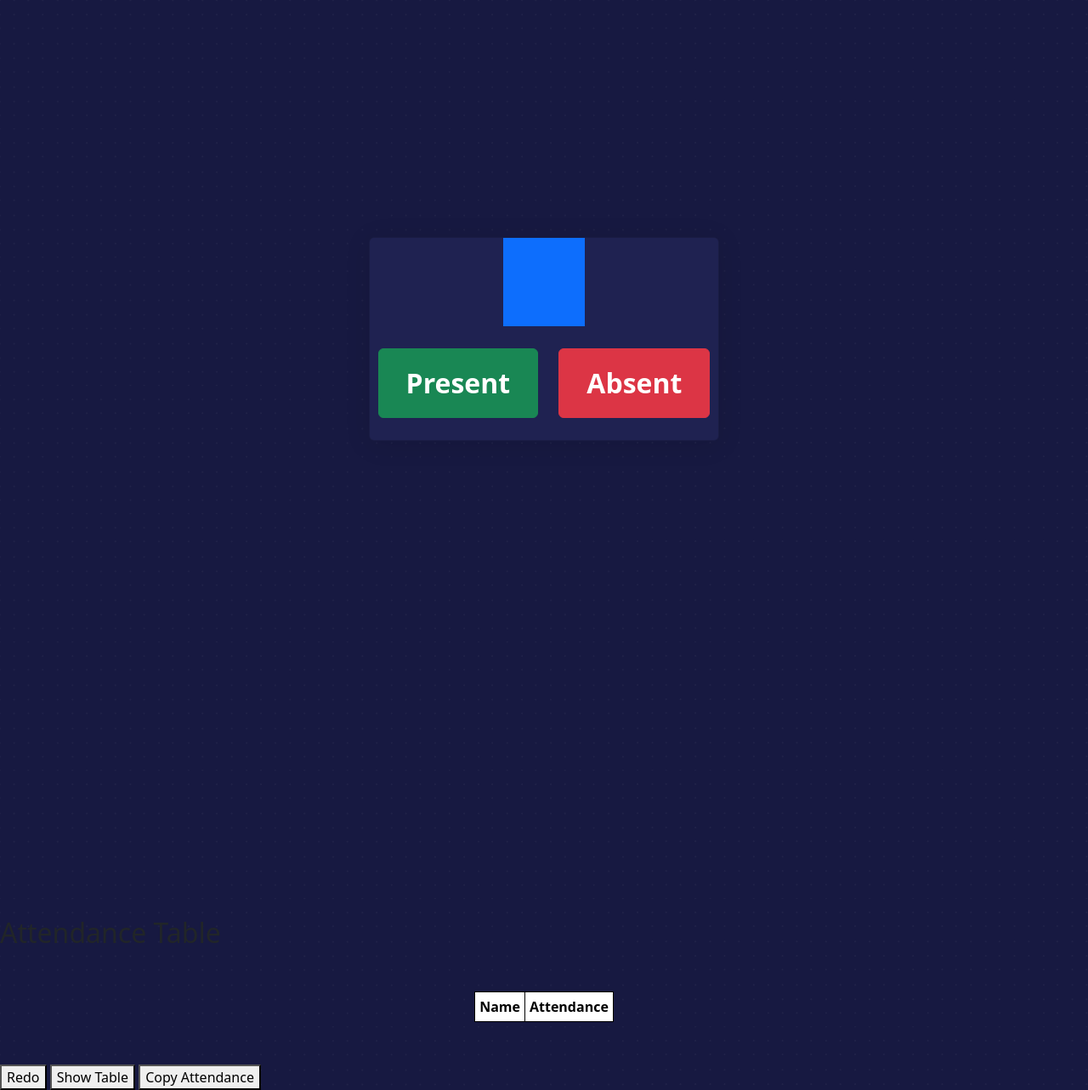
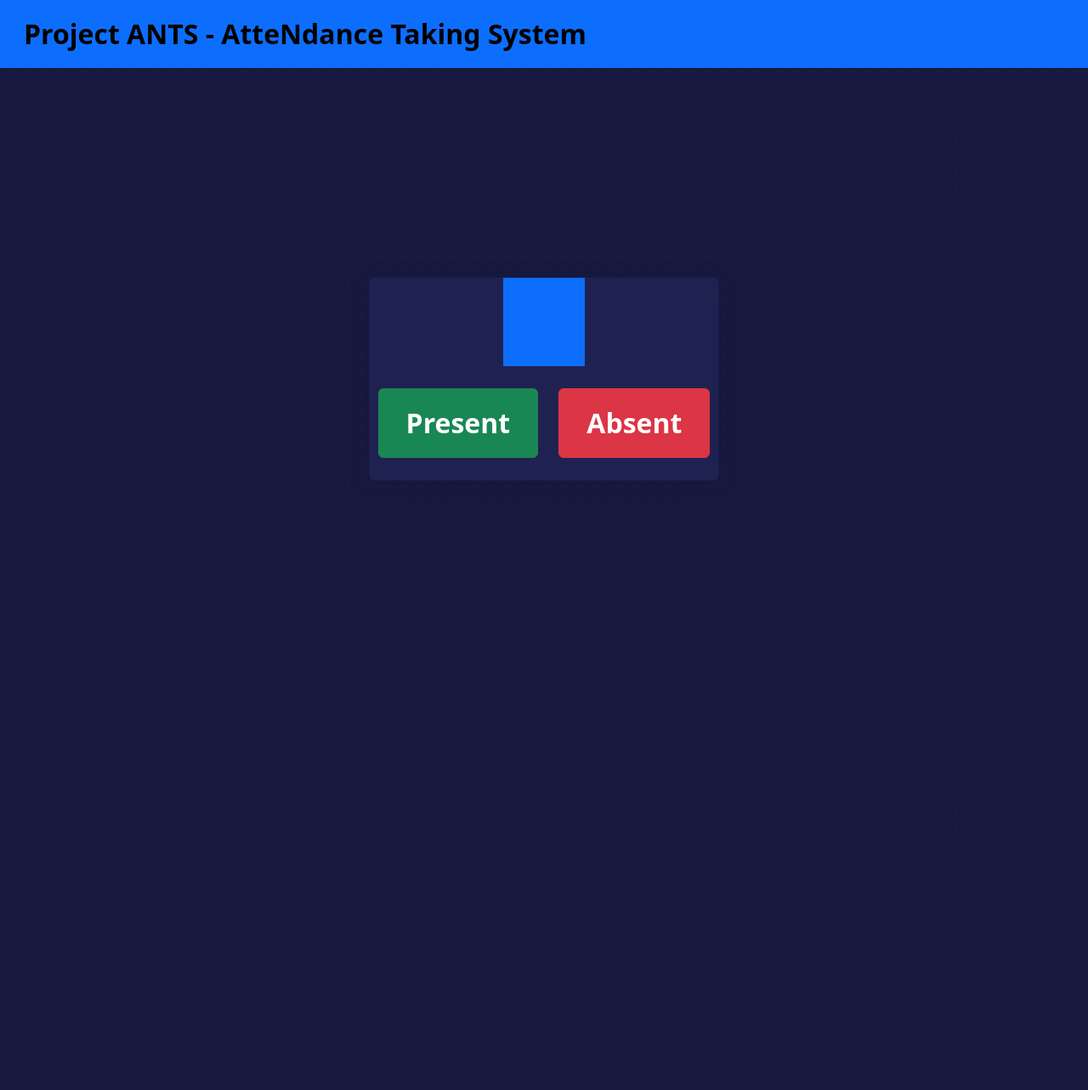
Before and after one commit to Advay-Inabathini/ants, a PHP site: page / in a window 1280 px wide. Shown: the whole page at 85% size. After the commit the page ends 565 px from the top, so only its background shows below. Run offline with PHP 8.4, Linux system fonts and the light colour scheme; data that the repository does not hold is empty.

Commit message:
lots of progress - style + name removed after attendance done and table instead

```diff
--- a/index.html
+++ b/index.html
@@ -1,13 +1,22 @@
 <!DOCTYPE html>
 <html>
   <head>
-    <title>Attendance Tracker</title>
+    <title>Attendance Taker</title>
     <link rel="stylesheet" type="text/css" href="style.css">
     <link href="https://cdn.jsdelivr.net/npm/bootstrap@5.3.0-alpha3/dist/css/bootstrap.min.css" rel="stylesheet" integrity="sha384-KK94CHFLLe+nY2dmCWGMq91rCGa5gtU4mk92HdvYe+M/SXH301p5ILy+dN9+nJOZ" crossorigin="anonymous">
   </head>
   <body>
 
-    <div class="container">
+    <nav class="navbar sticky-top">
+      <div class="container-fluid">
+        <span class="navbar-brand mb-0 h1">Project ANTS - AtteNdance Taking System</span>
+      </div>
+    </nav>
+
+    <div class="container name-container">
+      <!-- <div class="scrolldown">
+        scrolldown to see the attendance
+      </div> -->
       <div class="card">
         <div class="card-name">
           <h1 id="name"></h1>
@@ -21,7 +30,7 @@
 
     </div>
 
-    <div class="containter">
+    <div class="containter attendance-container">
       <div class="table">
         <h2>Attendance Table</h2>
         <table id = "attendance-table">
@@ -37,7 +46,7 @@
       </div>
       <div class="options">
         <button id="redo-btn">Redo</button>
-        <button id="show-table-btn">Show Table</button>
+        <!-- <button id="show-table-btn">Show Table</button> -->
         <button onclick="exportAttendanceTable()">Copy Attendance</button>
       </div>
     </div>
--- a/script.js
+++ b/script.js
@@ -10,6 +10,9 @@ let absentBtn = document.getElementById("absent-btn");
 let redoBtn = document.getElementById("redo-btn");
 let showTableBtn = document.getElementById("show-table-btn");
 let card = document.querySelector(".card");
+let scrolldown = document.querySelector(".scrolldown");
+let name_container = document.querySelector(".name-container");
+let attendance_container = document.querySelector(".attendance-container");
 let tableDiv = document.querySelector(".table");
 let statusofattendance = "unkown";
 
@@ -94,6 +97,9 @@ presentBtn.addEventListener("click", function() {
     // if all students have been displayed, show the options
     card.style.display = "none";
     tableDiv.style.display = "block";
+    // scrolldown.style.display = "block";
+    name_container.style.display = "none";
+    attendance_container.style.display = "block";
   }
 });
 
@@ -108,6 +114,8 @@ absentBtn.addEventListener("click", function() {
     // if all students have been displayed, show the options
     card.style.display = "none";
     tableDiv.style.display = "block";
+    name_container.style.display = "none";
+    attendance_container.style.display = "block";
   }
 });
 
--- a/style.css
+++ b/style.css
@@ -3,7 +3,29 @@ body {
   background-image: url(./img/dots.png);
   background-size: contain;
 }
+.navbar {
+  background-color: #0d6efd !important;
+  padding: 1rem !important;
+}
 
+.navbar .navbar-brand {
+  font-size: 2rem;
+  font-weight: bold;
+}
+
+.name-container {
+  display: block;
+}
+
+.attendance-container {
+  display: none;
+}
+
+.scrolldown {
+  font-size: 5rem;
+  color: #0d6efd;
+  display: none;
+}
 .card {
     /* border: 1px solid black; */
     width: fit-content;
@@ -13,7 +35,7 @@ body {
     justify-content: center;
     margin: 50px auto;
     /* padding: 4rem; */
-    margin-top: 25%;
+    margin-top: 22%;
 
     /* From https://css.glass */
 background: #1f2251 !important;
@@ -50,6 +72,24 @@ border: 1px solid rgba(255, 255, 255, 0.3);
     margin: 10px;
   }
 
+  #present-btn:hover {
+    background-color: #28a745;
+    box-shadow: 0 4px 30px rgba(0, 0, 0, 0.1);
+backdrop-filter: blur(5px);
+-webkit-backdrop-filter: blur(5px);
+transform: translateY(-0.25rem);
+transition: 0.25s;
+  }
+
+  #absent-btn:hover {
+    background: red;
+    box-shadow: 0 4px 30px rgba(0, 0, 0, 0.1);
+backdrop-filter: blur(5px);
+-webkit-backdrop-filter: blur(5px);
+transform: translateY(-0.25rem);
+transition: 0.25s;
+  }
+
   #attendance-table {
     border-collapse: collapse;
     margin: 50px auto;
```
